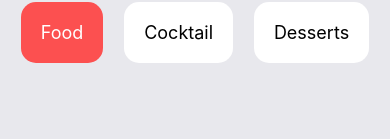
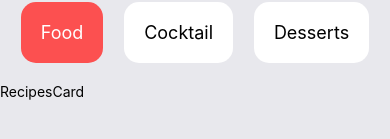
Before and after one commit to Mahmoud412/RecipeApp, a React Native app: screen / in a window 390 px wide. Shown: the part 231-370 px from the top of the page. Built offline with nearby package versions, Linux system fonts and the light colour scheme; no server answers.

Commit message:
added RecipeCardScreen

```diff
--- /dev/null
+++ b/src/components/Home/RecipeCard/RecipesCard.js
@@ -0,0 +1,12 @@
+import {View, Text} from 'react-native';
+import React from 'react';
+
+const RecipesCard = () => {
+  return (
+    <View>
+      <Text>RecipesCard</Text>
+    </View>
+  );
+};
+
+export default RecipesCard;
--- /dev/null
+++ b/src/components/Home/RecipeCard/style.js
@@ -0,0 +1,5 @@
+import {StyleSheet} from 'react-native';
+
+const styles = StyleSheet.create({});
+
+export default styles;
--- a/src/components/Home/SearchBar/SearchBar.js
+++ b/src/components/Home/SearchBar/SearchBar.js
@@ -10,6 +10,7 @@ import React, {useEffect, useState} from 'react';
 import AntDesign from 'react-native-vector-icons/AntDesign';
 import styles from './style';
 import {baseUrl, options} from '../../../service/Api';
+
 const SearchBar = () => {
   const [query, setQuery] = useState('');
   const [results, setResults] = useState([]);
--- a/src/screens/Home/HomeScreen.js
+++ b/src/screens/Home/HomeScreen.js
@@ -3,6 +3,7 @@ import React from 'react';
 import SearchBar from '../../components/Home/SearchBar/SearchBar';
 import Header from '../../components/Home/Header/Header';
 import Catagory from '../../components/Home/Catagory/Catagory';
+import RecipesCard from '../../components/Home/RecipeCard/RecipesCard';
 
 const HomeScreen = () => {
   return (
@@ -10,6 +11,7 @@ const HomeScreen = () => {
       <Header />
       <SearchBar />
       <Catagory />
+      <RecipesCard />
     </View>
   );
 };
```
